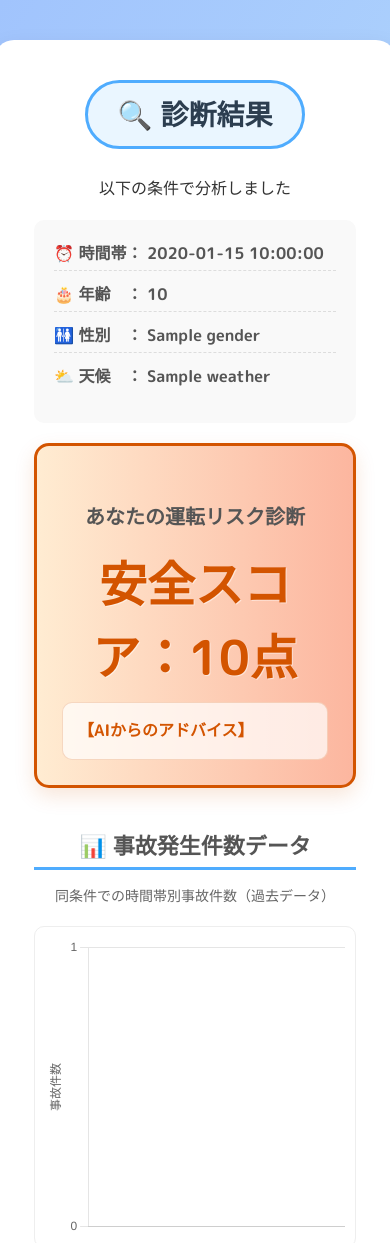
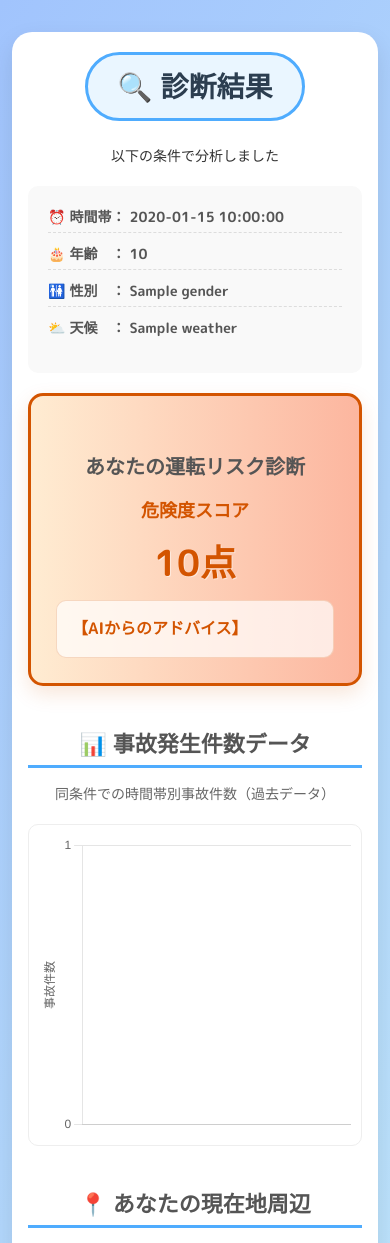
Before and after one commit to AID-Sparkle/AnshinDriveKun, a Flask app: template templates/result.html in a window 390 px wide. Shown: the top 1243 px of the page. Run offline with Flask 3, Linux system fonts and the light colour scheme; the template is opened without the code that fills it: most values are stand-ins (such as "Sample title", 1, 10 or a date in 2020); some libraries are stand-ins or nearby versions.

Commit message:
mobile ui fix

```diff
--- a/static/css/common.css
+++ b/static/css/common.css
@@ -16,6 +16,10 @@
     padding: 20px;
     min-height: 100vh;
     color: var(--text-color);
+}
+
+/* 中央寄せが必要なページだけ */
+body:not(.loading-page) {
     display: flex;
     justify-content: center;
     align-items: center;
@@ -35,3 +39,37 @@
     color: #2c3e50;
     margin: 0 0 10px;
 }
+
+/* =============================
+   スマホ用（〜768px）
+============================= */
+@media screen and (max-width: 768px) {
+
+    body {
+        padding: 12px;
+        align-items: flex-start;
+    }
+
+    .container {
+        padding: 20px 16px;
+        max-width: 100%;
+    }
+
+    h1 {
+        font-size: 22px;
+    }
+
+    h2 {
+        font-size: 18px;
+    }
+
+    p, li {
+        font-size: 14px;
+    }
+
+    button,
+    a.btn-back {
+        font-size: 16px;
+        padding: 14px;
+    }
+}
--- a/static/css/result.css
+++ b/static/css/result.css
@@ -66,6 +66,12 @@
     box-shadow: 0 8px 20px rgba(211, 84, 0, 0.15);
 }
 
+.score-label {
+    font-size: 22px;
+    font-weight: bold;
+    margin-bottom: 4px;
+}
+
 .score {
     font-size: 48px;
     font-weight: bold;
@@ -126,3 +132,18 @@
     color: #888;
     font-weight: bold;
 }
+
+/* =============================
+   スマホ用（〜768px）
+============================= */
+@media screen and (max-width: 768px) {
+
+    .score-label {
+        font-size: 18px;
+    }
+
+    .score {
+        font-size: 36px;
+        white-space: nowrap;
+    }
+}
--- a/templates/loading.html
+++ b/templates/loading.html
@@ -3,11 +3,12 @@
 <head>
     <meta charset="UTF-8">
     <title>診断中...</title>
+    <meta name="viewport" content="width=device-width, initial-scale=1.0">
     <link rel="stylesheet" href="{{ url_for('static', filename='css/common.css') }}">
     <link rel="stylesheet" href="{{ url_for('static', filename='css/loading.css') }}">
     <link rel="stylesheet" href="{{ url_for('static', filename='css/animation.css') }}">
 </head>
-<body>
+<body class="loading-page">
 
 <div class="loading-container">
     <h2>診断中...</h2>
--- a/templates/result.html
+++ b/templates/result.html
@@ -7,7 +7,6 @@
     <link rel="preconnect" href="https://fonts.googleapis.com">
     <link rel="preconnect" href="https://fonts.gstatic.com" crossorigin>
     <link href="https://fonts.googleapis.com/css2?family=M+PLUS+Rounded+1c:wght@400;700&display=swap" rel="stylesheet">
-    <body class="result-page">
     <link rel="stylesheet" href="{{ url_for('static', filename='css/common.css') }}">
     <link rel="stylesheet" href="{{ url_for('static', filename='css/result.css') }}">
     <link rel="stylesheet" href="{{ url_for('static', filename='css/animation.css') }}">
@@ -37,7 +36,8 @@
 
         <div class="result-box">
             <h2>あなたの運転リスク診断</h2>
-            <div class="score">安全スコア：{{ score }}点</div>
+            <div class="score-label">危険度スコア</div>
+            <div class="score">{{ score }}点</div>
             <div class="advice">
                 <strong>【AIからのアドバイス】</strong><br>
                 {{ message | safe }}
```
Also changed, not shown: static/css/loading.css (+48 -2 lines).
